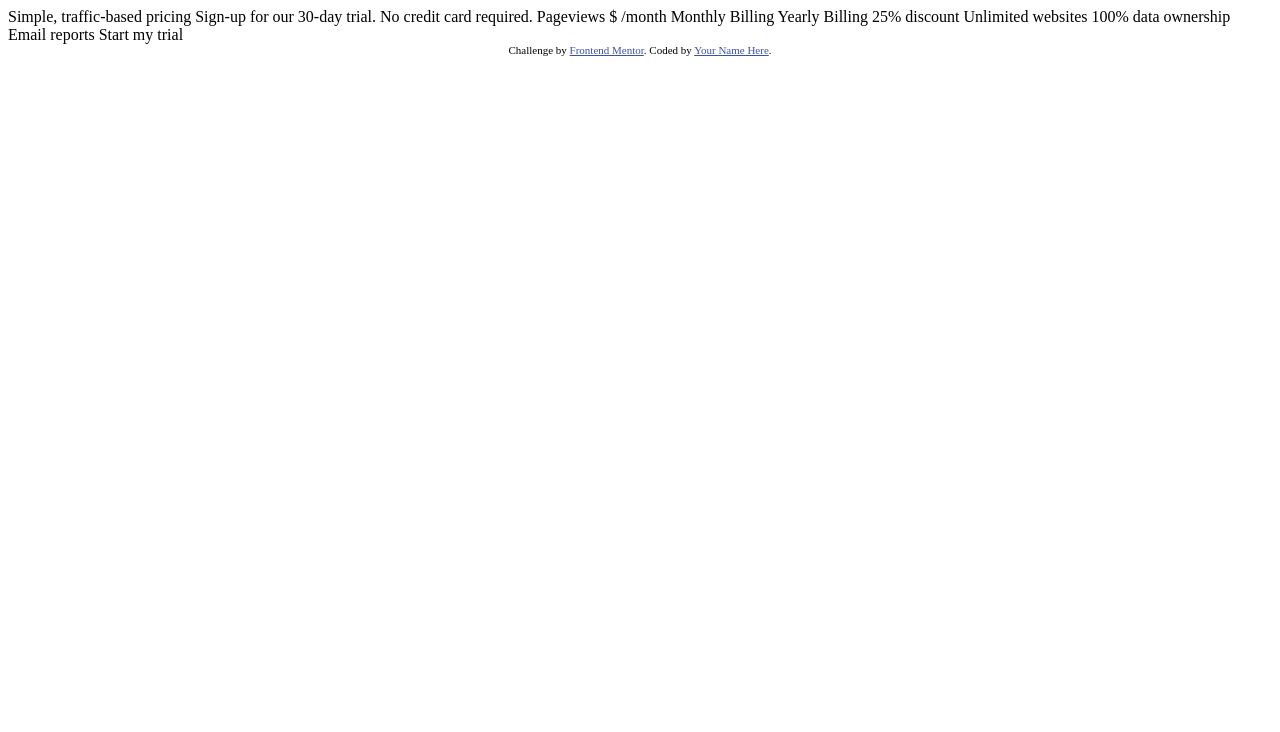
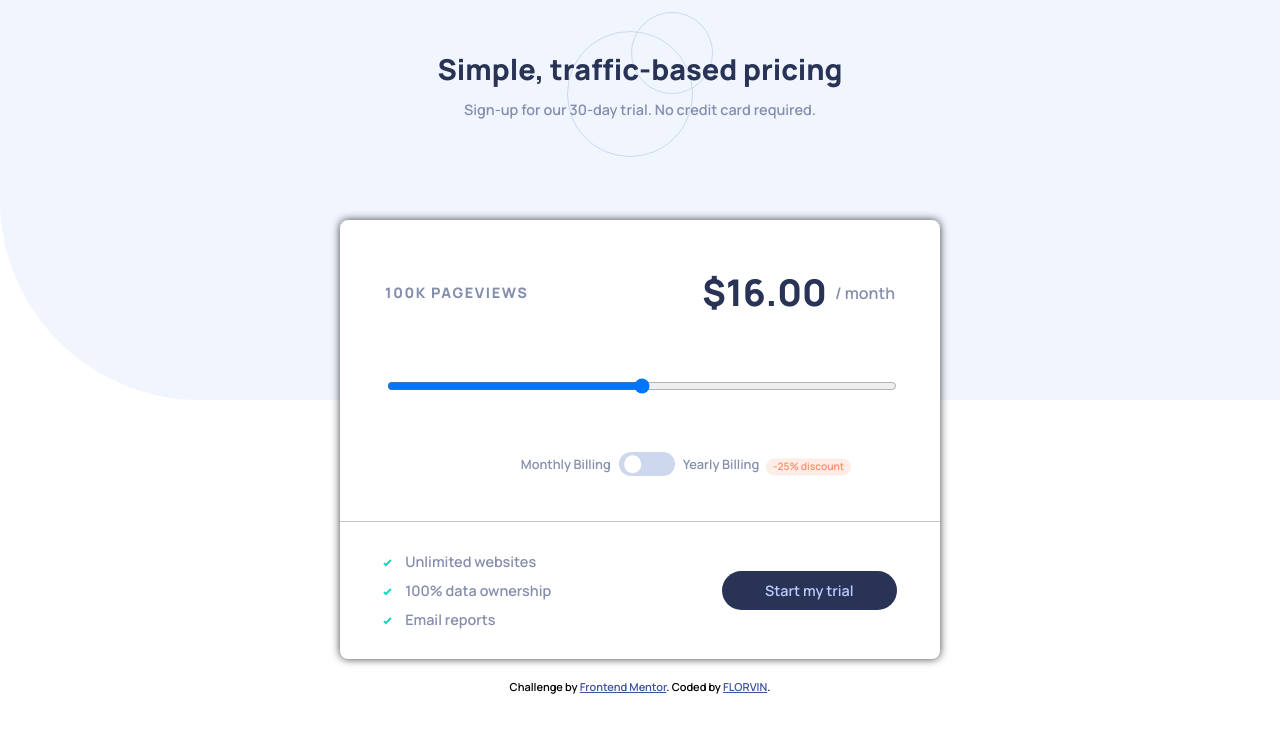
Before and after one commit to Florvin-04/interactive-pricing-component-main, a plain HTML site: page index.html in a window 1280 px wide. Drawn offline with Linux system fonts and the light colour scheme.

Commit message:
TODO billing update

```diff
--- a/index.html
+++ b/index.html
@@ -1,39 +1,67 @@
 <!DOCTYPE html>
 <html lang="en">
   <head>
-  <meta charset="UTF-8">
-  <meta name="viewport" content="width=device-width, initial-scale=1.0"> <!-- displays site properly based on user's device -->
+    <meta charset="UTF-8" />
+    <meta name="viewport" content="width=device-width, initial-scale=1.0" />
+    <!-- displays site properly based on user's device -->
 
-  <link rel="icon" type="image/png" sizes="32x32" href="./images/favicon-32x32.png">
-
+    <link rel="icon" type="image/png" sizes="32x32" href="./images/favicon-32x32.png" />
+    <link rel="stylesheet" href="style.css" />
+    <script src="script.js" defer></script>
     <title>Frontend Mentor | Interactive pricing component</title>
 
     <!-- Feel free to remove these styles or customise in your own stylesheet 👍 -->
     <style>
-    .attribution { font-size: 11px; text-align: center; }
-    .attribution a { color: hsl(228, 45%, 44%); }
+      .attribution {
+        font-size: 11px;
+        text-align: center;
+      }
+      .attribution a {
+        color: hsl(228, 45%, 44%);
+      }
     </style>
   </head>
   <body>
+    <header class="app__title">
+      <div class="bg-image-contaner">
+        <h1 class="title">Simple, traffic-based pricing</h1>
+        <p class="sub-heading">Sign-up for our 30-day trial. <br class="sub-heading-break-line" />No credit card required.</p>
+      </div>
+    </header>
 
-  Simple, traffic-based pricing
-  Sign-up for our 30-day trial. No credit card required.
+    <main class="pricing__container">
+      <div class="status">
+        <p class="number-of-pageviews" page-views>100K Pageviews</p>
+        <p class="total-price" total-price>$16.00 <span class="monthly-yearly">/ month</span></p>
 
-  Pageviews
-  $ /month
+        <input class="slider" type="range" name="slider" id="slider" min="0" max="1000000" />
+        <div class="type-of-billng">
+          <p class="monthly">Monthly Billing</p>
+          <label class="toggle-price">
+            <input class="toggle-slide" type="checkbox" />
+            <span class="toggle-slider"></span>
+          </label>
+          <p class="yearly">
+            Yearly Billing <span class="percentage--discount">-25% <span>discount</span> </span>
+          </p>
+          <!-- <p class="percentage--discount">-25% <span>discount</span></p> -->
+        </div>
+      </div>
 
-  Monthly Billing
-  Yearly Billing 25% discount
+      <div class="benefits--container">
+        <div class="list-of-benefitts">
+          <ul class="list">
+            <li class="list-item">Unlimited websites</li>
+            <li class="list-item">100% data ownership</li>
+            <li class="list-item">Email reports</li>
+          </ul>
+        </div>
+        <button class="start-btn">Start my trial</button>
+      </div>
+    </main>
 
-  Unlimited websites
-  100% data ownership
-  Email reports
-
-  Start my trial
-
-  <div class="attribution">
-    Challenge by <a href="https://www.frontendmentor.io?ref=challenge" target="_blank">Frontend Mentor</a>.
-    Coded by <a href="#">Your Name Here</a>.
-  </div>
+    <footer>
+      <div class="attribution">Challenge by <a href="https://www.frontendmentor.io?ref=challenge" target="_blank">Frontend Mentor</a>. Coded by <a href="https://github.com/Florvin-04/interactive-pricing-component-main.git">FLORVIN</a>.</div>
+    </footer>
   </body>
 </html>
--- /dev/null
+++ b/script.js
@@ -0,0 +1,46 @@
+const slider = document.querySelector("#slider");
+const pageViews = document.querySelector("[page-views]");
+const totalPrice = document.querySelector(`[total-price]`);
+const changePrice = document.querySelector("[toggle-input]");
+
+const price = [8, 12, 16, 24, 36];
+
+changePrice.addEventListener("change", () => {
+  if (changePrice.checked) {
+    totalPrice.firstChild.textContent = 2;
+  } else {
+    totalPrice.firstChild.textContent = 9;
+  }
+});
+
+slider.addEventListener("input", (e) => {
+  let sliderVal = e.target.value;
+
+  if (sliderVal < 49999) {
+    totalPrice.firstChild.textContent = `${price[0]}`;
+  } else if (sliderVal > 50000 && sliderVal < 99999) {
+    console.log("12");
+  } else if (sliderVal > 100000 && sliderVal < 499999) {
+    console.log("16");
+  } else if (sliderVal > 500000 && sliderVal < 999999) {
+    console.log("24");
+  } else {
+    console.log("36");
+  }
+
+  if (sliderVal.length === 1 || sliderVal.length === 2) {
+    pageViews.innerText = `${sliderVal} pageviews`;
+  } else if (sliderVal.length === 3) {
+    pageViews.innerText = `${sliderVal}h pageviews`;
+  } else if (sliderVal.length === 4) {
+    pageViews.innerText = `${sliderVal.slice(0, 1)}k pageviews`;
+  } else if (sliderVal.length === 5) {
+    pageViews.innerText = `${sliderVal.slice(0, 2)}k pageviews`;
+  } else if (sliderVal.length === 6) {
+    pageViews.innerText = `${sliderVal.slice(0, 3)}k pageviews`;
+  } else if (sliderVal.length === 7) {
+    pageViews.innerText = `1m pageviews`;
+  }
+});
+
+// 1,000,000
--- /dev/null
+++ b/style.css
@@ -0,0 +1,404 @@
+@import url("https://fonts.googleapis.com/css2?family=Manrope:wght@600;800&display=swap");
+
+/* https://andy-bell.co.uk/a-modern-css-reset/ */
+
+/* Box sizing rules */
+*,
+*::before,
+*::after {
+  box-sizing: border-box;
+}
+
+/* Remove default margin */
+body,
+h1,
+h2,
+h3,
+h4,
+p,
+figure,
+blockquote,
+dl,
+dd {
+  margin: 0;
+}
+
+h1,
+h2,
+h3,
+h4 {
+  font-size: 100%;
+}
+
+/* Remove list styles on ul, ol elements with a list role, which suggests default styling will be removed */
+ul,
+ol {
+  list-style: none;
+  padding: 0;
+  margin: 0;
+}
+
+/* Set core root defaults */
+html:focus-within {
+  scroll-behavior: smooth;
+}
+
+/* Set core body defaults */
+body {
+  min-height: 100vh;
+  text-rendering: optimizeSpeed;
+  line-height: 1.5;
+}
+
+/* A elements that don't have a class get default styles */
+a:not([class]) {
+  text-decoration-skip-ink: auto;
+}
+
+/* Make images easier to work with */
+img,
+picture {
+  max-width: 100%;
+  display: block;
+}
+
+/* Inherit fonts for inputs and buttons */
+input,
+button,
+textarea,
+select {
+  font: inherit;
+}
+
+/* Remove all animations, transitions and smooth scroll for people that prefer not to see them */
+@media (prefers-reduced-motion: reduce) {
+  html:focus-within {
+    scroll-behavior: auto;
+  }
+
+  *,
+  *::before,
+  *::after {
+    animation-duration: 0.01ms !important;
+    animation-iteration-count: 1 !important;
+    transition-duration: 0.01ms !important;
+    scroll-behavior: auto !important;
+  }
+}
+
+:root {
+  --Primary-Slider-Bar: 174 77% 80%;
+  --Primary-Slider-BG: 174 86% 45%;
+  --Primary-Discount-BG: 14 92% 95%;
+  --Primary-Discount-Text: 15 100% 70%;
+  --Primary-CTA-Text: 226 100% 87%;
+
+  --Neutral-Pricing-BG: 0 0% 100%;
+  --Neutral-Main-BG: 230 100% 99%;
+  --Neutral-Empty-Slider-Bar: 224 65% 95%;
+  --Neutral-Toggle-BG: 223 50% 87%;
+  --Neutral-Text: 225 20% 60%;
+  --Neutral-CTA-BG: 227 35% 25%;
+  /* color: #ff0000; */
+
+  /* padding for main */
+}
+
+.sr-only {
+  position: absolute;
+  width: 1px;
+  height: 1px;
+  padding: 0;
+  margin: -1px;
+  overflow: hidden;
+  clip: rect(0, 0, 0, 0);
+  border: 0;
+}
+
+button {
+  cursor: pointer;
+}
+
+body {
+  font-family: "Manrope", sans-serif;
+  font-size: 0.9375rem;
+  overflow: hidden;
+}
+
+.app__title {
+  background-color: hsl(var(--Neutral-Main-BG));
+  background-image: url(./images/bg-pattern.svg);
+  background-repeat: no-repeat, no-repeat;
+  /* background-position: cente; */
+  text-align: center;
+  height: 50vh;
+  border-bottom-left-radius: 200px;
+}
+
+.bg-image-contaner {
+  background-image: url(./images/pattern-circles.svg);
+  background-repeat: no-repeat;
+  background-position: center;
+  /* outline: 1px solid red; */
+  padding: 3rem;
+}
+
+.title {
+  color: hsl(var(--Neutral-CTA-BG));
+  font-weight: 800;
+  font-size: 1.4rem;
+}
+
+.sub-heading {
+  color: hsl(var(--Neutral-Text));
+  font-size: 0.9rem;
+}
+
+/* main section */
+
+.pricing__container {
+  position: relative;
+  top: -11.25rem;
+  background-color: white;
+  /* outline: 1px solid red; */
+  box-shadow: 0px 0px 9px 0px rgba(0, 0, 0, 0.75);
+  border-radius: 0.5rem;
+
+  width: min(90%, 600px);
+  /* max-width: ; */
+  margin-inline: auto;
+  text-align: center;
+}
+
+.status {
+  position: relative;
+  display: grid;
+  gap: 2.2em;
+  padding: 3em 1.5em;
+}
+
+.number-of-pageviews {
+  color: hsl(var(--Neutral-Text));
+  text-transform: uppercase;
+  font-weight: 800;
+  font-size: 0.9rem;
+  letter-spacing: 0.1rem;
+}
+.total-price {
+  /* position: absolute; */
+  grid-row: 3;
+  font-size: 2.3rem;
+  font-weight: 800;
+  color: hsl(var(--Neutral-CTA-BG));
+  display: flex;
+  justify-content: center;
+  align-items: center;
+  /* outline: 1px solid red; */
+}
+
+.monthly-yearly {
+  font-size: 1rem;
+  color: hsl(var(--Neutral-Text));
+  font-weight: 600;
+  margin-left: 0.5em;
+}
+
+.monthly,
+.yearly {
+  font-size: 0.8rem;
+  position: relative;
+}
+
+.slider {
+  /* margin-top: 2.5rem; */
+  background-color: hsl(var(--Neutral-Empty-Slider-Bar));
+  width: 100%;
+  height: 0.5rem;
+  border-radius: 2rem;
+}
+
+.slider::-moz-range-progress {
+  background-color: hsl(var(--Primary-Slider-Bar));
+  height: 100%;
+  border-radius: inherit;
+}
+
+.slider::-moz-range-thumb {
+  --cicle-size: 2.8rem;
+  background-color: hsl(var(--Primary-Slider-BG));
+  height: var(--cicle-size);
+  width: var(--cicle-size);
+  border-radius: 50%;
+  background-image: url(./images/icon-slider.svg);
+  background-repeat: no-repeat;
+  background-position: center;
+  border: none;
+  cursor: grab;
+  box-shadow: 0px 15px 30px rgba(0, 255, 231, 0.6);
+}
+
+.toggle-price {
+  --toggle-height: 1.5rem;
+  position: relative;
+  display: inline-block;
+  width: 3.5rem;
+  height: var(--toggle-height);
+
+  border-radius: 100px;
+}
+
+.type-of-billng {
+  display: flex;
+  position: relative;
+  align-items: center;
+  justify-content: center;
+  gap: 0.5rem;
+  font-size: 0.9rem;
+  color: hsl(var(--Neutral-Text));
+}
+
+.toggle-price input {
+  opacity: 0;
+  width: 0;
+  height: 0;
+}
+
+.toggle-slider {
+  position: absolute;
+  cursor: pointer;
+  inset: 0;
+  background-color: hsl(var(--Neutral-Toggle-BG));
+  border-radius: inherit;
+  transition: background-color 0.4s;
+}
+
+.toggle-slider:hover {
+  background-color: hsl(var(--Primary-Slider-BG) / 0.5);
+}
+
+.toggle-slider::after {
+  content: "";
+  position: absolute;
+  background-color: white;
+  aspect-ratio: 1 / 1;
+  width: calc(var(--toggle-height) - 0.4rem);
+  border-radius: 50%;
+
+  top: 50.1%;
+  left: 25%;
+  transform: translate(-50%, -50%);
+  transition: left 0.4s;
+}
+
+.toggle-slide:checked + .toggle-slider:after {
+  left: 75%;
+}
+
+.toggle-slide:checked + .toggle-slider {
+  background-color: hsl(var(--Primary-Slider-BG));
+}
+
+.percentage--discount {
+  position: absolute;
+  right: -45px;
+  transform: translateY(20%);
+  font-size: 0.8em;
+  color: hsl(var(--Primary-Discount-Text));
+  background-color: hsl(var(--Primary-Discount-BG));
+  border-radius: 100px;
+  padding: 0.1em 0.7em;
+}
+
+.percentage--discount > span {
+  display: none;
+}
+
+.benefits--container {
+  border-top: 1px solid hsl(var(--Neutral-Text) / 0.5);
+  color: hsl(var(--Neutral-Text));
+  font-size: 0.9rem;
+
+  padding-block: 2em;
+}
+
+.list > * + * {
+  margin-top: 0.5em;
+}
+
+.list-item::before {
+  content: url(./images/icon-check.svg);
+  margin-right: 0.9em;
+}
+
+.start-btn {
+  margin-top: 2em;
+  color: hsl(var(--Primary-CTA-Text));
+  background-color: hsl(var(--Neutral-CTA-BG));
+  border: none;
+  border-radius: 100px;
+  padding: 0.5em 3em;
+}
+
+/* main section end */
+
+footer {
+  position: relative;
+  bottom: 10rem;
+}
+
+/* 600px */
+@media (min-width: 37.5em) {
+  body {
+    /* background-color: red; */
+  }
+
+  .title {
+    font-size: 1.8rem;
+    margin-bottom: 0.5rem;
+  }
+
+  .sub-heading-break-line {
+    display: none;
+  }
+
+  .status {
+    gap: 4em;
+    padding-inline: 3em;
+  }
+
+  .total-price {
+    /* position: absolute; */
+    grid-row: 1;
+    /* align-self: center; */
+    justify-self: self-end;
+  }
+
+  .number-of-pageviews {
+    grid-row: 1;
+    align-self: center;
+    justify-self: self-start;
+  }
+  .slider,
+  .type-of-billng {
+    grid-column: span 2;
+  }
+  .percentage--discount {
+    right: -5.75rem;
+  }
+  .percentage--discount > span {
+    display: inline-block;
+  }
+
+  .benefits--container {
+    text-align: left;
+    padding-inline: 3em;
+    display: flex;
+    align-items: center;
+    justify-content: space-between;
+  }
+
+  .start-btn {
+    margin-top: 0;
+    padding-block: 0.6em;
+  }
+}
```
Lines whose indentation alone changed are shown as unchanged.
